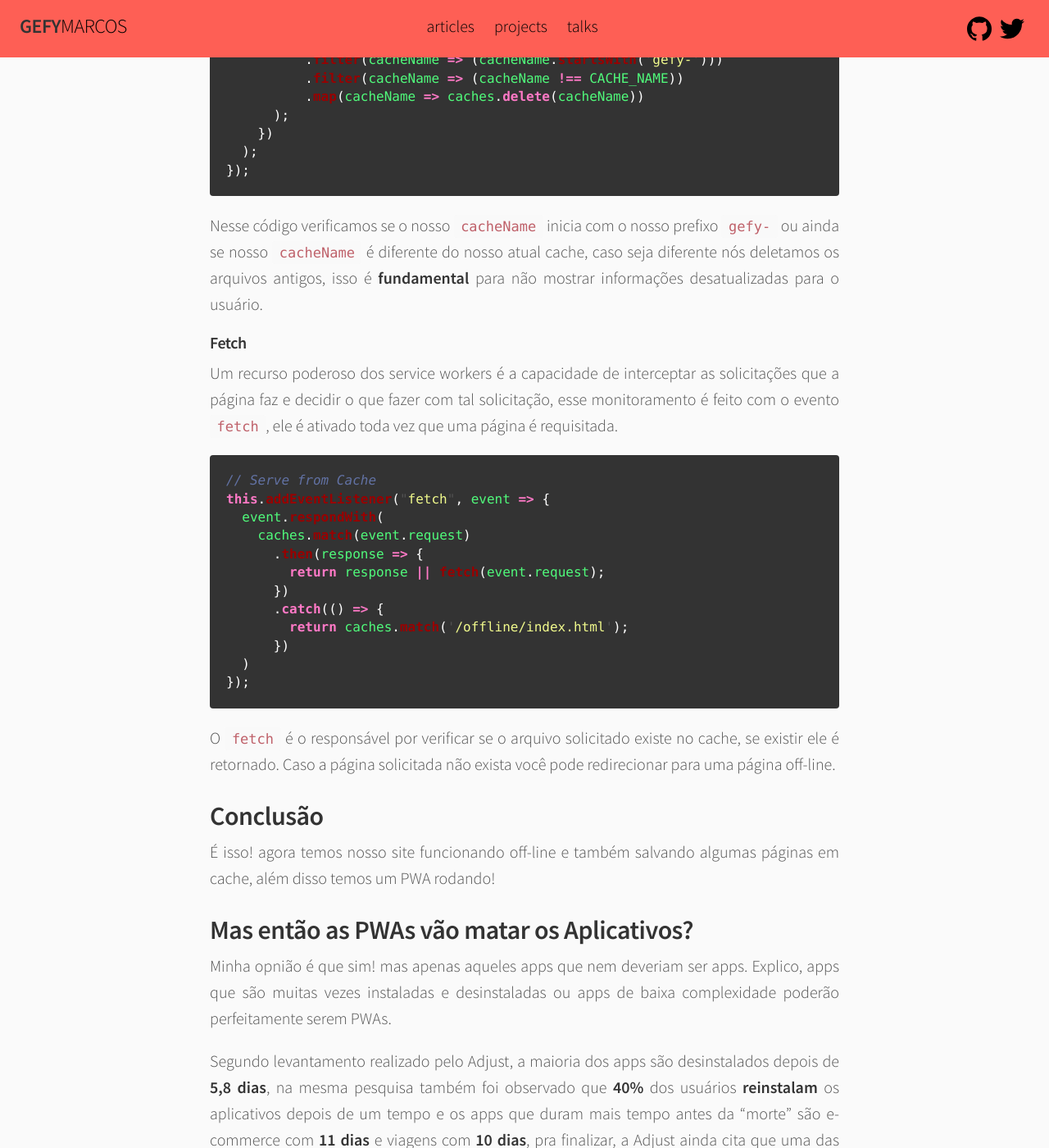
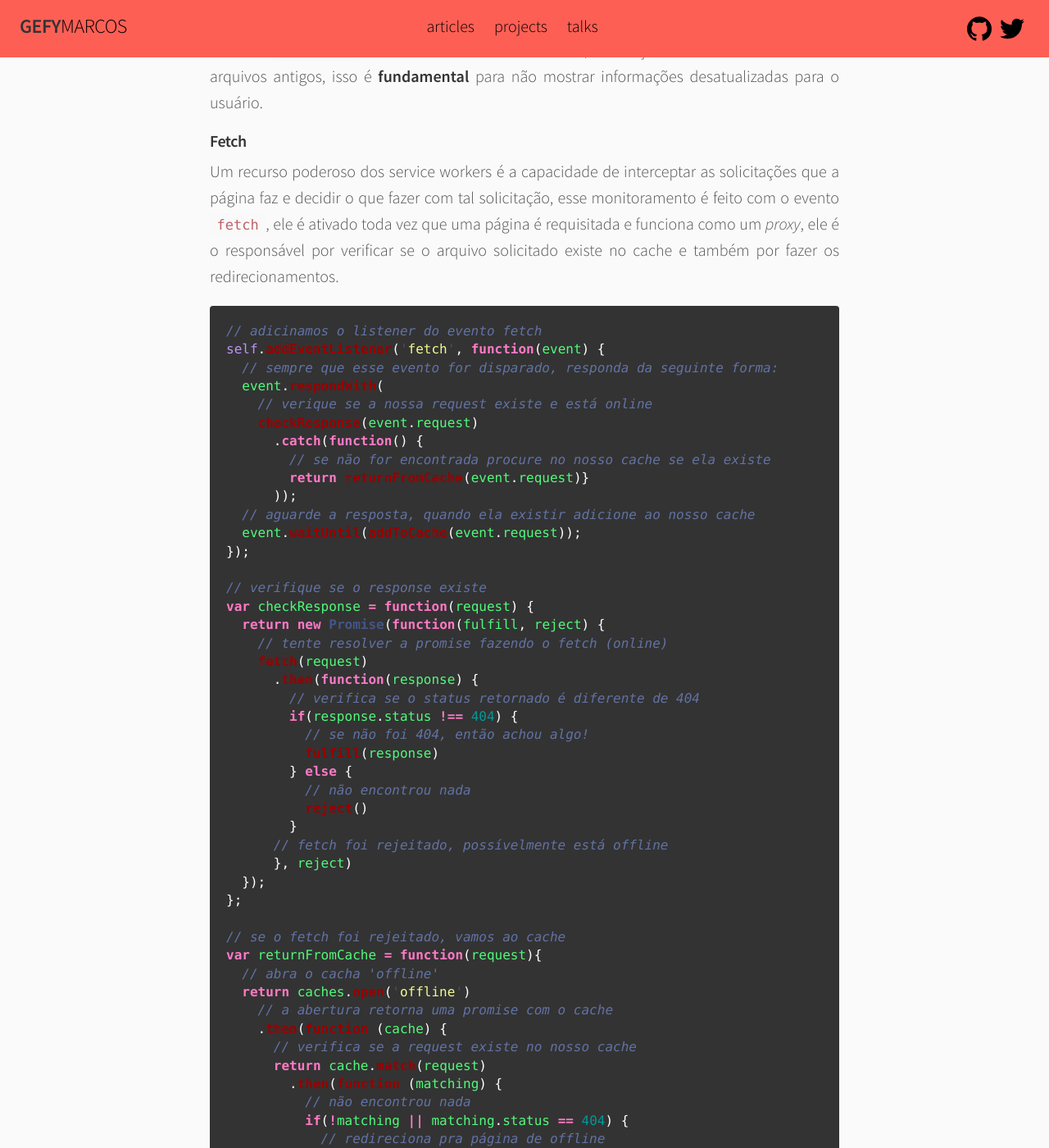
Before and after one commit to gefymarcos/gefymarcos.github.io, a Jekyll site: the page built from _posts/2018-10-31-web-app-to-pwa.md, in a window 1280 px wide and 1400 px high, scrolled down 6386 px. Shown: the whole window at 82% size. Built offline with Jekyll 4.4.1, drawn with Linux system fonts in a browser that asks for light colours; comment, search, counter and statistics services are not loaded; some of the changed text lies outside the part shown.

Commit message:
pwa tutorial v2

````diff
--- a/_posts/2018-10-31-web-app-to-pwa-test.md
+++ b/_posts/2018-10-31-web-app-to-pwa.md
@@ -110,14 +110,14 @@
     "background_color": "#000000",
     "display": "standalone",
     "scope": "/",
-    "start_url": "/index.html",
+    "start_url": "https://gefy.com.br/index.html",
     "lang": "pt-BR",
     "orientation": "portrait",
     "icons": [
       {
-        "src": "/assets/img/icons/logo-512x512.png",
-        "sizes": "512x512",
-        "type": "image/png"
+          "src": "/img/logo-512x512.png",
+          "sizes": "512x512",
+          "type": "image/png"
       }
     ]
   }
@@ -177,24 +177,13 @@
 O evento install é ativado só uma vez, ao registrar a versão do ```sw.js```. se o ```sw.js``` for alterado ele é chamado novamente, esse evento é o local onde vamos armazenar em cache os ativos da página.
 
 ```js
-var CACHE_NAME = 'gefy-cache-v1';
+var filesToAdd = ['/']
 
-self.addEventListener('install', event => {
-  this.skipWaiting();
-
+self.addEventListener('install', function(event) {
   event.waitUntil(
-    caches.open(CACHE_NAME)
-      .then(cache => {
-        return cache.addAll([
-          '/',
-          '/index.html',
-          '/img/',
-          '/countdown/',
-          '/countdown/style.css',
-          '/css/main.css',
-          '/countdown/beep.mp3',
-          '/countdown/finish-beep.mp3'
-        ]);
+    caches.open('offline')
+      .then(function(cache) {
+        return cache.addAll(filesToAdd);
       })
   );
 });
@@ -228,27 +217,92 @@
 
 ##### Fetch
 
-Um recurso poderoso dos service workers é a capacidade de interceptar as solicitações que a página faz e decidir o que fazer com tal solicitação, esse monitoramento é feito com o evento ```fetch```, ele é ativado toda vez que uma página é requisitada.
+Um recurso poderoso dos service workers é a capacidade de interceptar as solicitações que a página faz e decidir o que fazer com tal solicitação, esse monitoramento é feito com o evento ```fetch```, ele é ativado toda vez que uma página é requisitada e funciona como um _proxy_, ele é o responsável por verificar se o arquivo solicitado existe no cache e também por fazer os redirecionamentos.
 
 ```js
-// Serve from Cache
-this.addEventListener("fetch", event => {
+// adicinamos o listener do evento fetch
+self.addEventListener('fetch', function(event) {
+  // sempre que esse evento for disparado, responda da seguinte forma:
   event.respondWith(
-    caches.match(event.request)
-      .then(response => {
-        return response || fetch(event.request);
-      })
-      .catch(() => {
-        return caches.match('/offline/index.html');
-      })
-  )
+    // verique se a nossa request existe e está online
+    checkResponse(event.request)
+      .catch(function() {
+        // se não for encontrada procure no nosso cache se ela existe
+        return returnFromCache(event.request)}
+      ));
+  // aguarde a resposta, quando ela existir adicione ao nosso cache
+  event.waitUntil(addToCache(event.request));
 });
+
+// verifique se o response existe
+var checkResponse = function(request) {
+  return new Promise(function(fulfill, reject) {
+    // tente resolver a promise fazendo o fetch (online)
+    fetch(request)
+      .then(function(response) {
+        // verifica se o status retornado é diferente de 404
+        if(response.status !== 404) {
+          // se não foi 404, então achou algo!
+          fulfill(response)
+        } else {
+          // não encontrou nada
+          reject()
+        }
+      // fetch foi rejeitado, possívelmente está offline
+      }, reject)
+  });
+};
+
+// se o fetch foi rejeitado, vamos ao cache
+var returnFromCache = function(request){
+  // abra o cacha 'offline'
+  return caches.open('offline')
+    // a abertura retorna uma promise com o cache
+    .then(function (cache) {
+      // verifica se a request existe no nosso cache
+      return cache.match(request)
+        .then(function (matching) {
+          // não encontrou nada
+          if(!matching || matching.status == 404) {
+            // redireciona pra página de offline
+            // pode ser qualquer página que não precise de conexão.
+            return cache.match('/404.html')
+          } else {
+            // retorna a request com o resultado do cache.
+            return matching
+          }
+        });
+    });
+};
+
+// tudo feito, vamos atualizar o cache
+var addToCache = function(request) {
+  // abra o cacha 'offline'
+  return caches.open('offline')
+    // a abertura retorna uma promise com o cache
+    .then(function (cache) {
+      // já sabemos que ele encontrou, entrou faz o fetch
+      return fetch(request)
+        .then(function (response) {
+          // pega o retorno dessa request e adiciona no nosso cache
+          return cache.put(request, response);
+        });
+    });
+};
 ```
-O ```fetch``` é o responsável por verificar se o arquivo solicitado existe no cache, se existir ele é retornado. Caso a página solicitada não exista você pode redirecionar para uma página off-line.
 
 ## Conclusão
 
-É isso! agora temos nosso site funcionando off-line e também salvando algumas páginas em cache, além disso temos um PWA rodando!
+Nesse artigo vimos:
+
+- O que é e como uma funciona uma PWA, além de seus princípios básicos.
+- Maneiras de testar sua PWA.
+- Como ativar HTTPS no seu servidor.
+- Dicas para um site responsivo.
+- Adicionar cor de tema.
+- Criar um manifesto.
+- Criar um service worker.
+- Cachear e redirecionar requests mesmo off-line.
 
 ## Mas então as PWAs vão matar os Aplicativos?
 
````
